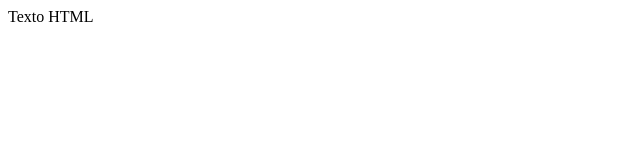
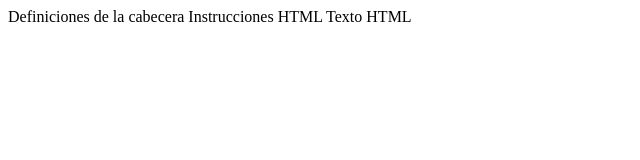
Before and after one commit to nachozabaldano/pruebatrafico1, a plain HTML site: page index.html in a window 1280 px wide. Shown: the whole page, without its empty margins (0-640 px from the left). Drawn offline with Linux system fonts and the light colour scheme.

Commit message:
ahora el HTML tiene codigo

```diff
--- a/index.html
+++ b/index.html
@@ -1 +1,11 @@
+<HTML>
+	<HEAD>
+	Definiciones de la cabecera
+	<title> Primera pagineitor </title>
+	</HEAD>
+
+	<BODY>
+	Instrucciones HTML
+	</BODY>
+</HTML>
 Texto HTML
```
